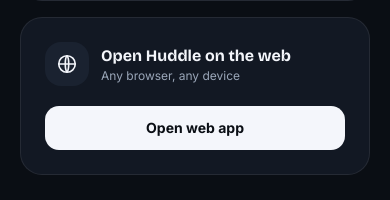
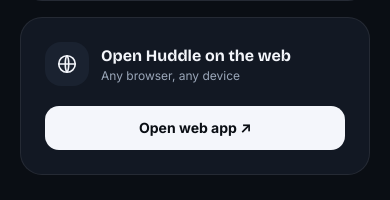
Before and after one commit to Aavash-L/huddle, a Next.js app in the folder apps/web/: page / in a window 390 px wide. Shown: the part 5946-6146 px from the top of the page. Built offline with nearby package versions, Linux system fonts and the light colour scheme; no server answers.

Commit message:
fix web button: coming soon when no URL, new tab when enabled; mobile vercel config

```diff
--- a/apps/web/components/DownloadHub.tsx
+++ b/apps/web/components/DownloadHub.tsx
@@ -117,13 +117,18 @@
               {PLATFORMS.web.enabled ? (
                 <a
                   href={PLATFORMS.web.url}
+                  target="_blank"
+                  rel="noopener noreferrer"
                   className="inline-flex w-full items-center justify-center rounded-[14px] bg-[#F4F6FB] px-5 py-3 text-sm font-bold text-[#0A0E14] transition-transform active:scale-95"
                 >
-                  Open web app
+                  Open web app ↗
                 </a>
               ) : (
-                <div className="rounded-[14px] border border-[rgba(255,255,255,0.10)] bg-[#1A2230] px-4 py-3 text-center text-sm font-semibold text-[#9AA6B8]">
-                  Web app — coming soon
+                <div
+                  className="cursor-not-allowed rounded-[14px] border border-[rgba(255,255,255,0.06)] bg-[#1A2230] px-4 py-3 text-center text-sm font-semibold"
+                  style={{ color: 'rgba(154,166,184,0.5)' }}
+                >
+                  Coming soon
                 </div>
               )}
             </div>
--- a/apps/web/config/platforms.ts
+++ b/apps/web/config/platforms.ts
@@ -11,7 +11,7 @@
 const MAC_DMG_URL = process.env.NEXT_PUBLIC_MAC_DMG_URL ?? '';
 // Windows: GitHub Release .msi/.exe
 const WINDOWS_URL = process.env.NEXT_PUBLIC_WINDOWS_URL ?? '';
-const WEB_APP_URL = process.env.NEXT_PUBLIC_WEB_APP_URL ?? process.env.NEXT_PUBLIC_SITE_URL ?? '/';
+const WEB_APP_URL = process.env.NEXT_PUBLIC_WEB_APP_URL ?? '';
 
 export const PLATFORMS: Record<'ios' | 'android' | 'mac' | 'windows' | 'web', PlatformConfig> = {
   ios: {
```
Also changed, not shown: 1 other file (tests, documents, lock files or other folders).
